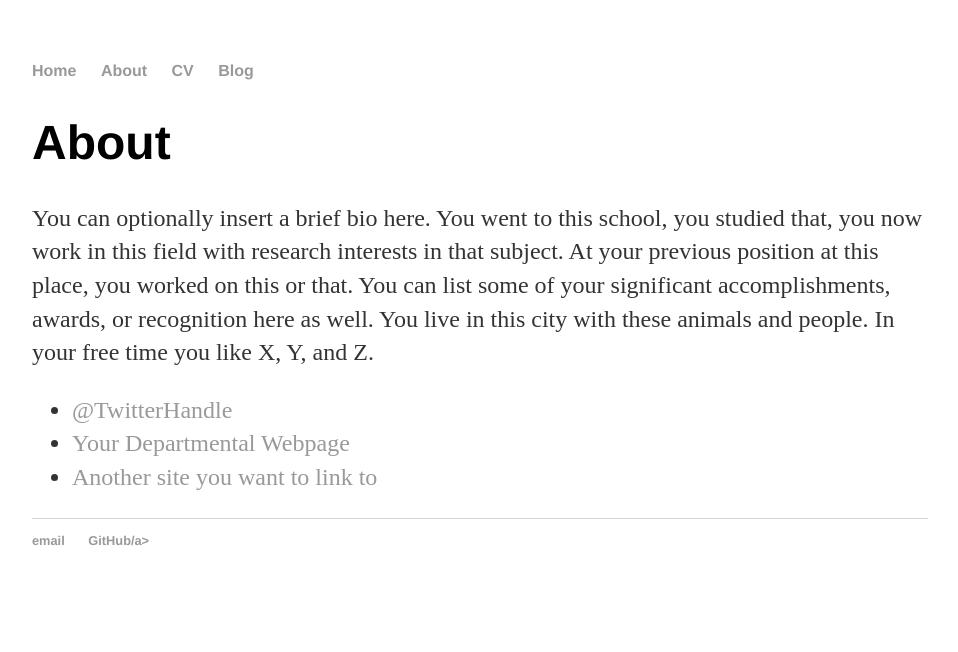
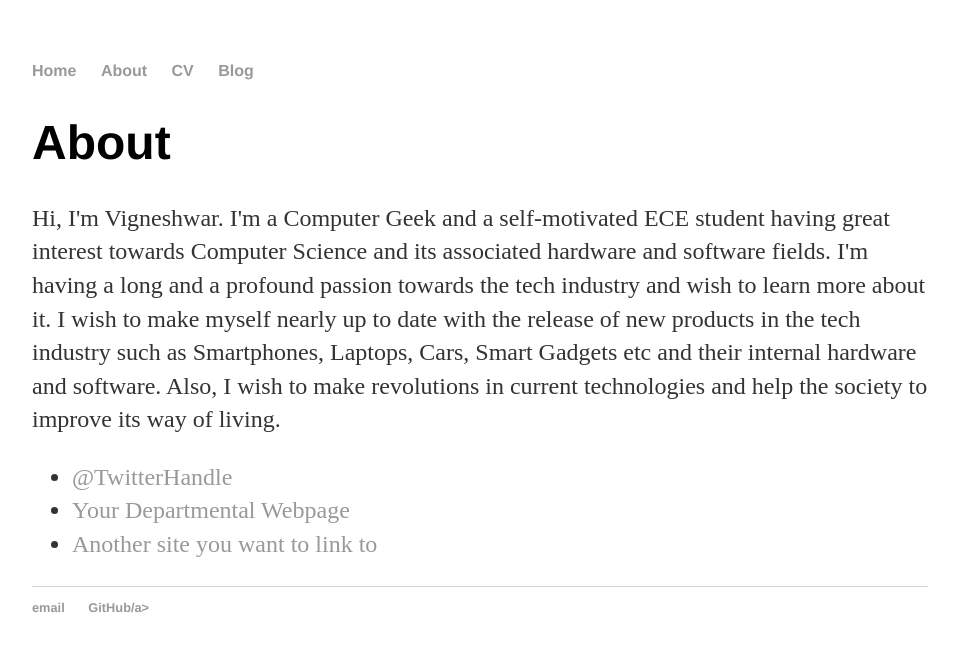
Before and after one commit to ToastCoder/toastcoder.github.io, a Jekyll site: the page built from about/index.html, in a window 1280 px wide. Shown: the top 652 px of the page, without its empty margins (160-1118 px from the left). Built offline with Jekyll 4.4.1, drawn with Linux system fonts in a browser that asks for light colours.

Commit message:
Update index.html

```diff
--- a/about/index.html
+++ b/about/index.html
@@ -5,7 +5,7 @@
 
 		<div class="about">
 			<h1>About</h1>
-			<p>You can optionally insert a brief bio here. You went to this school, you studied that, you now work in this field with research interests in that subject. At your previous position at this place, you worked on this or that. You can list some of your significant accomplishments, awards, or recognition here as well. You live in this city with these animals and people. In your free time you like X, Y, and Z.</p>
+			<p>Hi, I'm Vigneshwar. I'm a Computer Geek and a self-motivated ECE student having great interest towards Computer Science and its associated hardware and software fields. I'm having a long and a profound passion towards the tech industry and wish to learn more about it. I wish to make myself nearly up to date with the release of new products in the tech industry such as Smartphones, Laptops, Cars, Smart Gadgets etc and their internal hardware and software. Also, I wish to make revolutions in current technologies and help the society to improve its way of living.</p>
 
 			<ul class="contacts">
 				<li><a href="#">@TwitterHandle</a></li>
```
